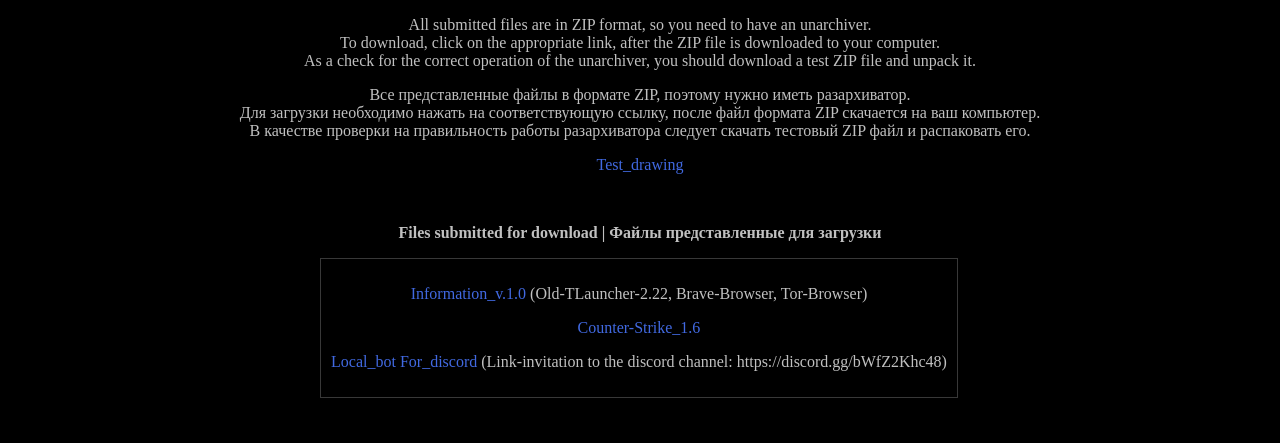
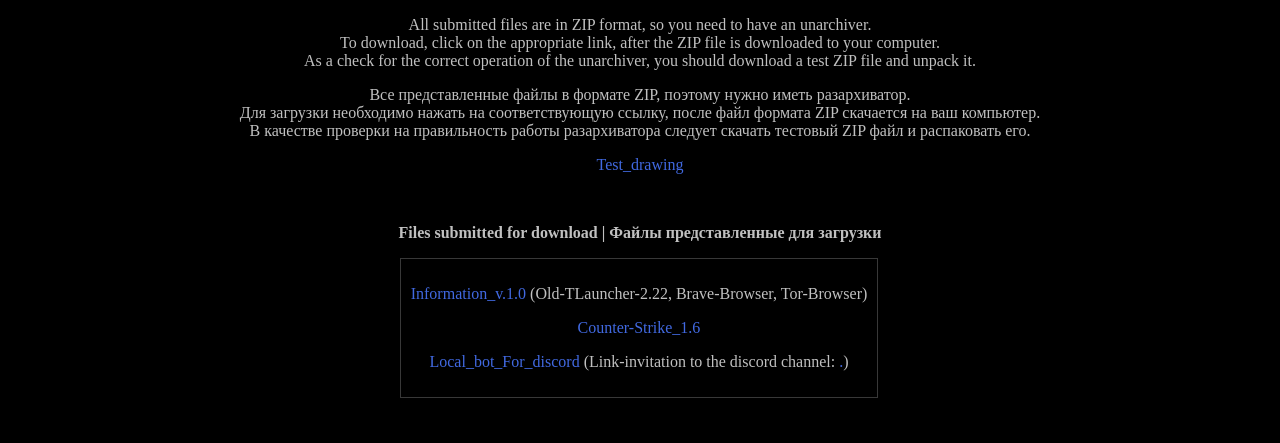
Before and after one commit to Nikita06-dotcom/PC_GAMES_INFORMATICS.github.io, a plain HTML site: page index.html in a window 1280 px wide. Shown: the top 443 px of the page. Drawn offline with Linux system fonts and the light colour scheme.

Commit message:
Update index.html

```diff
--- a/index.html
+++ b/index.html
@@ -34,7 +34,7 @@
       <table align="center" cellspacing="0" border="0"><tbody><tr><td class="outline">
       <p><a href="https://drive.google.com/uc?id=1Bw7VMQ_H1ZV508sM273GLApu7qdVtgb-&export=download&confirm=t">Information_v.1.0</a> (Old-TLauncher-2.22, Brave-Browser, Tor-Browser)</p>
       <p><a href='https://drive.google.com/uc?id=1rWE4j31bTaiNFn1eiPTnOTnUG2OPFpBO&export=download&confirm=t'>Counter-Strike_1.6</a></p>
-      <p><a href='https://cdn.discordapp.com/attachments/899309336667517012/952998523744448542/123.exe'>Local_bot For_discord</a> (Link-invitation to the discord channel: https://discord.gg/bWfZ2Khc48)</p><td/><tr/><tbody/><table/>
+      <p><a href='https://cdn.discordapp.com/attachments/899309336667517012/952998523744448542/123.exe'>Local_bot_For_discord</a> (Link-invitation to the discord channel: <a href='https://discord.gg/bWfZ2Khc48'>.<a/>)</p><td/><tr/><tbody/><table/>
 
 	  <p>&nbsp;</p>
 	  <p><img src="https://pcper.com/wp-content/uploads/2019/01/4447-yh1xbez.gif"></p>
```
